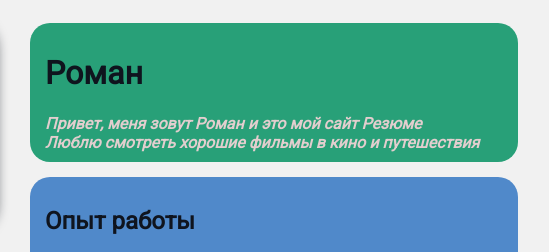
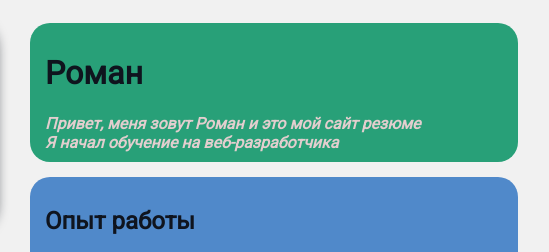
Before and after one commit to Sonador72/resume, a plain HTML site: page index.html in a window 1280 px wide. Shown: the top 252 px of the page, 475-1024 px from the left. Drawn offline with Linux system fonts and the light colour scheme.

Commit message:
upd html

```diff
--- a/index.html
+++ b/index.html
@@ -16,8 +16,8 @@
         <div class="info-text">
             <div class="card-name">
     <h1>Роман</h1>
-    <p>Привет, меня зовут Роман и это мой сайт Резюме</p>
-    <p>Люблю смотреть хорошие фильмы в кино и путешествия</p>
+    <p>Привет, меня зовут Роман и это мой сайт резюме</p>
+    <p>Я начал обучение на веб-разработчика</p>
             </div>
             <div class="card-jobs">
     <table class="table">
```
